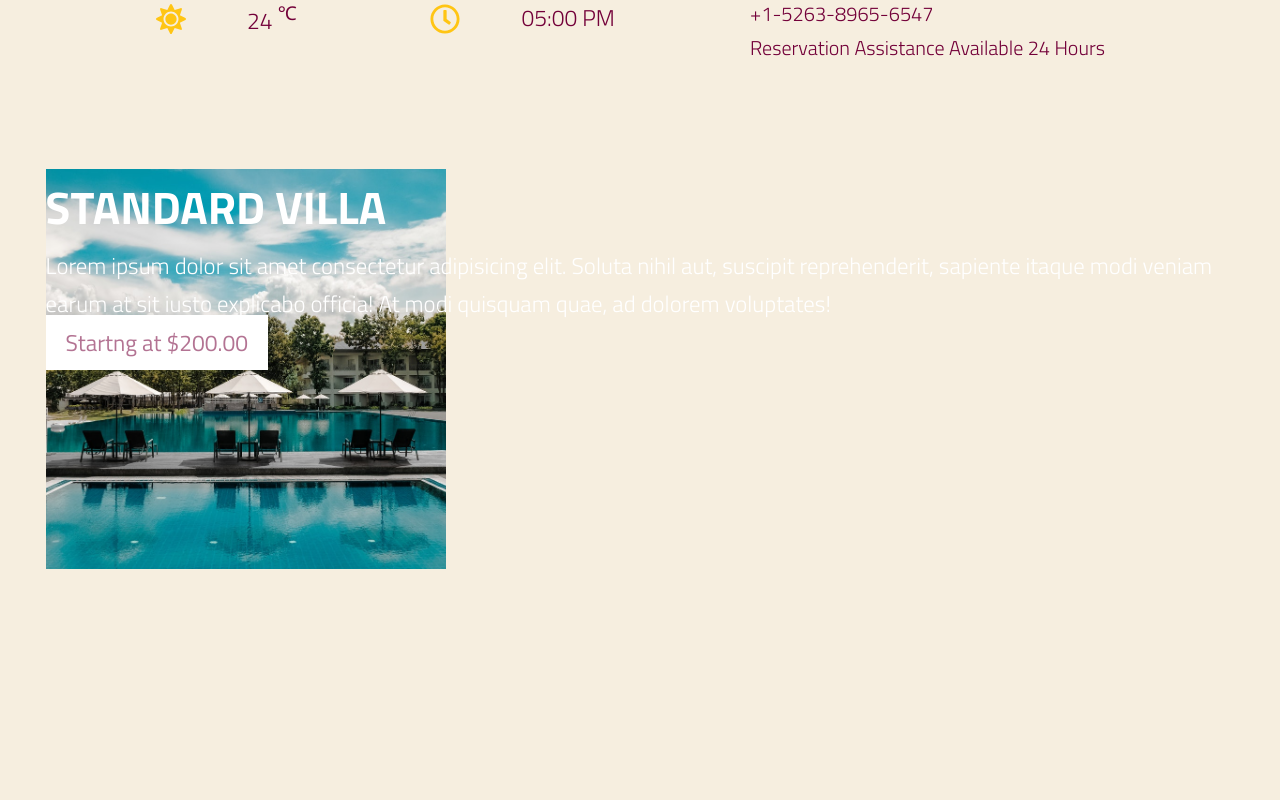
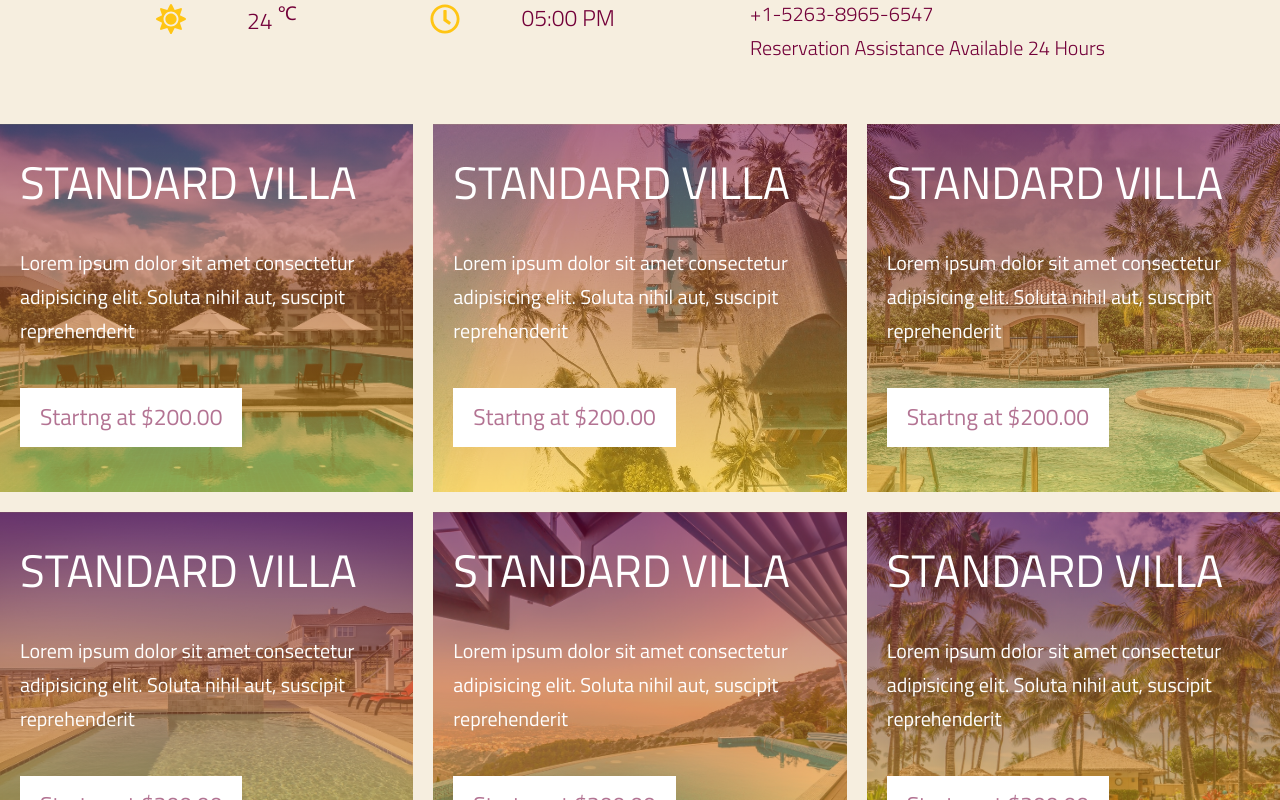
Before and after one commit to claudiobelempb/project-vlv-website, a Next.js app: page / in a window 1280 px wide. Shown: the part 1220-2020 px from the top of the page. Built offline with nearby package versions, Linux system fonts and the light colour scheme.

Commit message:
villas final

```diff
--- a/src/app/page.module.css
+++ b/src/app/page.module.css
@@ -231,11 +231,16 @@
   }
 }
 
-#villas_content {
-  /* background-color: var(--red-500); */
+#villas_container {
   grid-column: container-start / container-end;
   /* height: 400px; */
-  padding: var(--lg);
+  display: grid;
+  grid-template-columns: repeat(auto-fit, minmax(40rem, 1fr));
+  gap: 2rem;
+
+  @media screen and (max-width: 800px) {
+    gap: 0;
+  }
 }
 
 #motto_content {
--- a/src/app/page.tsx
+++ b/src/app/page.tsx
@@ -5,7 +5,13 @@ import Link from 'next/link';
 import { FaRegClock, FaSun } from 'react-icons/fa';
 import styles from './page.module.css';
 
-import ImgCardVillar from '../../public/img/Villas/villa-1.jpg';
+import ImgCardVillar01 from '../../public/img/Villas/villa-1.jpg';
+
+import ImgCardVillar02 from '../../public/img/Villas/villa-2.jpg';
+import ImgCardVillar03 from '../../public/img/Villas/villa-3.jpg';
+import ImgCardVillar04 from '../../public/img/Villas/villa-4.jpg';
+import ImgCardVillar05 from '../../public/img/Villas/villa-5.jpg';
+import ImgCardVillar06 from '../../public/img/Villas/villa-6.jpg';
 
 export default function Home() {
   return (
@@ -64,18 +70,46 @@ export default function Home() {
         </div>
       </section>
 
-      <section id={styles.villas_content}>
+      <section id={styles.villas_container}>
         <CardVillar
           title='Standard Villa'
-          description='Lorem ipsum dolor sit amet consectetur adipisicing elit. Soluta nihil aut, suscipit reprehenderit, sapiente itaque modi veniam earum at sit iusto explicabo officia! At modi quisquam quae, ad dolorem voluptates!'
-          src={ImgCardVillar}
+          description='Lorem ipsum dolor sit amet consectetur adipisicing elit. Soluta nihil aut, suscipit reprehenderit'
+          src={ImgCardVillar01.src}
           link='#'
           linkTitulo='Startng at $200.00'
         />
         <CardVillar
           title='Standard Villa'
-          description='Lorem ipsum dolor sit amet consectetur adipisicing elit. Soluta nihil aut, suscipit reprehenderit, sapiente itaque modi veniam earum at sit iusto explicabo officia! At modi quisquam quae, ad dolorem voluptates!'
-          src={ImgCardVillar}
+          description='Lorem ipsum dolor sit amet consectetur adipisicing elit. Soluta nihil aut, suscipit reprehenderit'
+          src={ImgCardVillar02.src}
+          link='#'
+          linkTitulo='Startng at $200.00'
+        />
+        <CardVillar
+          title='Standard Villa'
+          description='Lorem ipsum dolor sit amet consectetur adipisicing elit. Soluta nihil aut, suscipit reprehenderit'
+          src={ImgCardVillar03.src}
+          link='#'
+          linkTitulo='Startng at $200.00'
+        />
+        <CardVillar
+          title='Standard Villa'
+          description='Lorem ipsum dolor sit amet consectetur adipisicing elit. Soluta nihil aut, suscipit reprehenderit'
+          src={ImgCardVillar04.src}
+          link='#'
+          linkTitulo='Startng at $200.00'
+        />
+        <CardVillar
+          title='Standard Villa'
+          description='Lorem ipsum dolor sit amet consectetur adipisicing elit. Soluta nihil aut, suscipit reprehenderit'
+          src={ImgCardVillar05.src}
+          link='#'
+          linkTitulo='Startng at $200.00'
+        />
+        <CardVillar
+          title='Standard Villa'
+          description='Lorem ipsum dolor sit amet consectetur adipisicing elit. Soluta nihil aut, suscipit reprehenderit'
+          src={ImgCardVillar06.src}
           link='#'
           linkTitulo='Startng at $200.00'
         />
--- a/src/components/CardVillar/index.tsx
+++ b/src/components/CardVillar/index.tsx
@@ -1,5 +1,6 @@
-import Image, { StaticImageData } from 'next/image';
+import { StaticImageData } from 'next/image';
 import Link from 'next/link';
+import { ComponentProps } from 'react';
 import styles from './styles.module.css';
 
 type CardVillarProps = {
@@ -8,7 +9,7 @@ type CardVillarProps = {
   src: string | StaticImageData;
   link: string;
   linkTitulo: string;
-};
+} & ComponentProps<'article'>;
 
 export const CardVillar: React.FC<CardVillarProps> = ({
   title,
@@ -17,11 +18,16 @@ export const CardVillar: React.FC<CardVillarProps> = ({
   link,
   linkTitulo
 }) => {
+  const styling = {
+    backgroundImage: `linear-gradient(var(--red-400), var(--yellow-400)), url('${src}')`,
+    backgroundPosition: 'center',
+    backgroundSize: 'cover'
+  };
   return (
-    <article className={styles.container}>
-      <Image src={src} alt='' />
+    <article className={styles.container} style={styling}>
+      {/* <Image src={src} alt='' /> */}
       <div className={styles.content}>
-        <h4>{title}</h4>
+        <h2>{title}</h2>
         <p>{description}</p>
         <Link href={link}>{linkTitulo}</Link>
       </div>
--- a/src/components/CardVillar/styles.module.css
+++ b/src/components/CardVillar/styles.module.css
@@ -1,29 +1,81 @@
 .container {
-  display: grid;
+  /* display: grid;
   grid-template-columns: max-content;
   grid-template-rows: repeat(3, 1fr);
-  position: relative;
-  & img {
-    object-fit: cover;
-    width: 40rem;
-    height: 40rem;
+  position: relative; */
+  padding: 2rem;
+  transition: transform var(--duration) ease-in-out;
+
+  &:hover,
+  &:active {
+    transform: scale(1.05);
   }
 }
 
 .content {
-  position: absolute;
-  grid-template-columns: 1fr;
+  /* position: absolute; */
+  /* grid-template-columns: 1fr; */
   grid-template-rows: repeat(3, max-content);
 
-  & h4 {
+  & h2 {
     text-transform: uppercase;
     font-size: var(--lg);
+    font-weight: 400;
+    color: white;
+    padding: 0 2rem 1rem 0;
+  }
+
+  & p {
+    font-size: 2rem;
+    margin: 1.5rem 0 4rem 0;
+    font-weight: 500;
+  }
+
+  & a:link,
+  & a:visited {
+    padding: 1rem 2rem;
+    background-color: white;
+    color: var(--red-400);
+    display: inline-block;
+    margin-bottom: 2rem;
+    z-index: 1;
+    overflow: hidden;
+    position: relative;
+  }
+
+  & a:hover,
+  & a:active {
     color: white;
   }
 
-  & a {
-    padding: 1rem 2rem;
-    background-color: white;
-    color: var(--red-400);
+  & a:link::before,
+  & a:visited::before {
+    content: '';
+    position: absolute;
+    top: 50%;
+    left: 50%;
+    width: 100%;
+    height: 0;
+    z-index: -1;
+    background-color: var(--yellow-500);
+    transition: height var(--duration) ease-in-out;
+    transform: translate(-50%, -50%) rotate(45deg);
+  }
+
+  &:nth-child(2n) a:link::before,
+  &:nth-child(2n) a:visited::before {
+    transform: translate(-50%, -50%) rotate(-45deg);
+  }
+
+  & a:hover::before,
+  & a:active::before {
+    height: 400%;
+  }
+
+  @media screen and (max-width: 600px) {
+    & p {
+      font-size: 1.5rem;
+      margin: 1.5rem 0 4rem 0;
+    }
   }
 }
```
